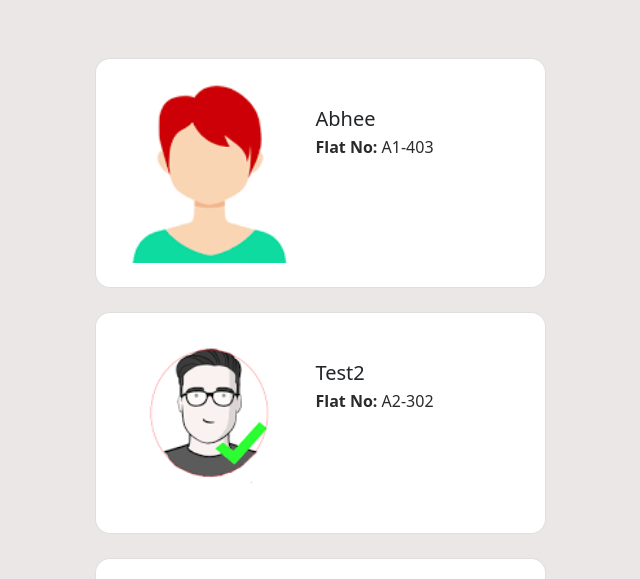
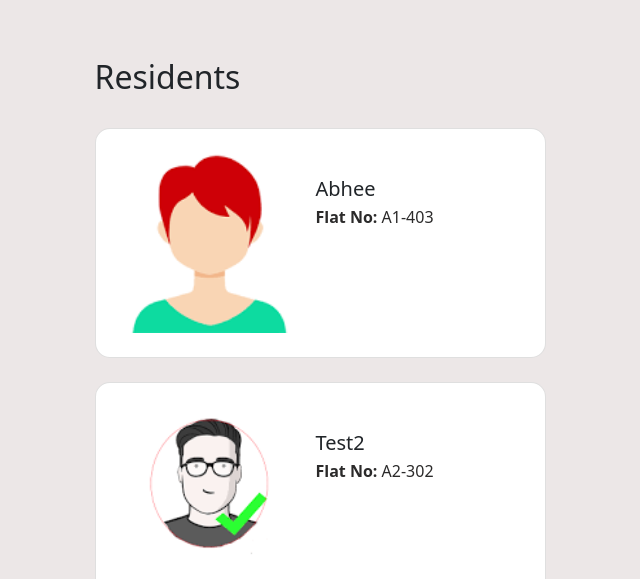
Before and after one commit to Abheelash-Mishra/Smart_Society_App, a Django app: page /residents/ in a window 1280 px wide. Shown: the part 66-645 px from the top of the page, without its empty margins (320-960 px from the left). Run offline with Django 4.2, Linux system fonts and the light colour scheme; data comes from the database, SQL or seed files in the repository; some libraries are stand-ins or nearby versions.

Commit message:
Added h2 tag

```diff
--- a/residents/templates/resident_list.html
+++ b/residents/templates/resident_list.html
@@ -30,6 +30,7 @@
         <div class="container py-5 h-100">
             <div class="row d-flex justify-content-center align-items-center h-100">
                 <div class="col col-md-9 col-lg-7 col-xl-5">
+                    <h2>Residents</h2><br>
                     {% for resident in profile %}
                     <div class="card" style="border-radius: 15px;">
                         <div class="card-body p-4">
```
